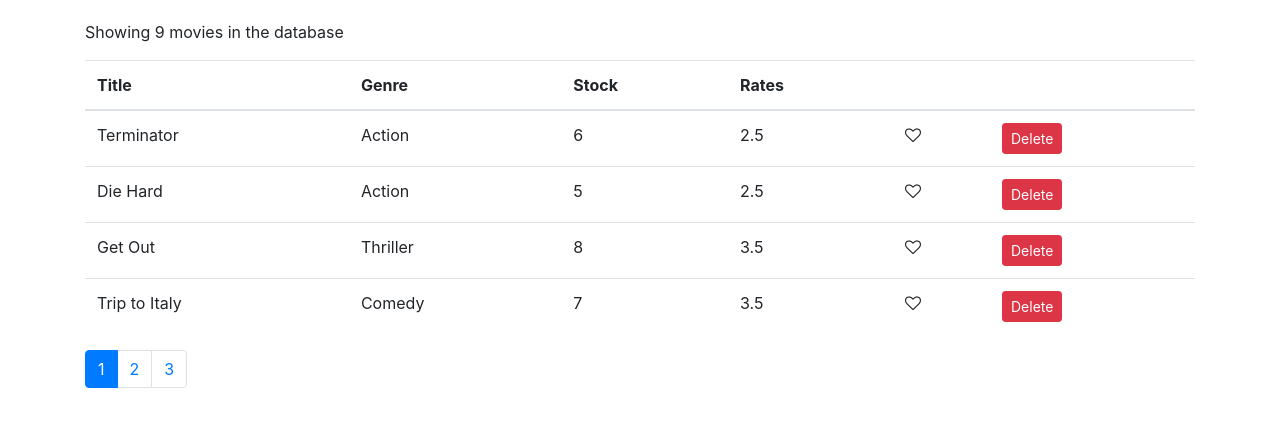
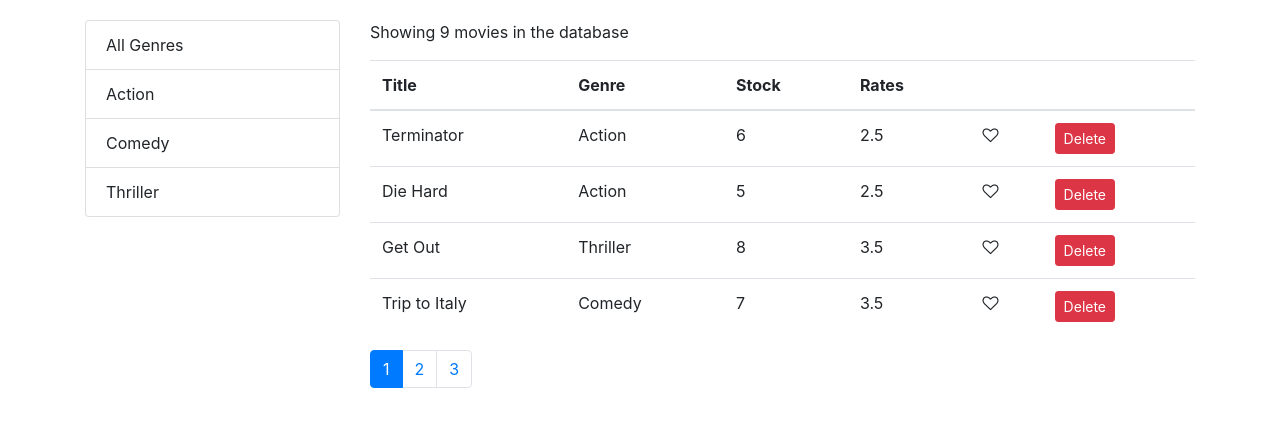
Before and after one commit to xDamneDx/Mastering-React, a React (Create React App) app in the folder vidly/: page / in a window 1280 px wide. Shown: the top 426 px of the page. Built offline with nearby package versions, Linux system fonts and the light colour scheme; the HTML template or start-up script is replaced by a standard one.

Commit message:
In the process of passing 'Pagination, Filtering and Sorting' chapter

```diff
--- a/vidly/package.json
+++ b/vidly/package.json
@@ -9,6 +9,7 @@
     "bootstrap": "^4.4.1",
     "font-awesome": "^4.7.0",
     "lodash": "^4.17.15",
+    "prop-types": "^15.7.2",
     "react": "^16.13.1",
     "react-dom": "^16.13.1",
     "react-scripts": "3.4.1"
--- /dev/null
+++ b/vidly/src/components/common/listGroup.jsx
@@ -0,0 +1,23 @@
+import React from 'react';
+
+const ListGroup = (props) => {
+  const { items, selectedItem, textProperty, valueProperty } = props;
+  return (
+    <ul className='list-group'>
+      {items.map(item => (
+        <li
+          key={item[valueProperty]}
+          className={item === selectedItem ? 'list-group-item active' : 'list-group-item'}
+          onClick={() => props.onItemSelect(item)}
+        >{item[textProperty]}
+        </li>))}
+    </ul>
+  );
+};
+
+ListGroup.defaultProps = {
+  textProperty: 'name',
+  valueProperty: '_id'
+};
+
+export default ListGroup;
--- a/vidly/src/components/movies.jsx
+++ b/vidly/src/components/movies.jsx
@@ -1,15 +1,24 @@
 import React, { Component } from 'react';
 import { getMovies } from '../services/fakeMovieService';
+import { getGenres } from '../services/fakeGenreService';
 import Like from './common/like';
 import Pagination from './common/pagination';
 import { paginate } from '../utils/paginate';
+import ListGoup from './common/listGroup';
 
 class Movies extends Component {
   state = {
-      movies: getMovies(),
+      movies: [],
+      genres: [],
       pageSize: 4,
       currentPage: 1
   }
+
+  componentDidMount() {
+    const genres = [{ name: 'All Genres' }, ...getGenres()];
+
+    this.setState({ movies: getMovies(), genres });
+  };
 
   handleLike = movie => {
     const movies = [...this.state.movies];
@@ -28,19 +37,32 @@
     this.setState({ currentPage: page });
   }
 
+  handleGenreSelect = genre => {
+    this.setState({ selectedGenre: genre, currentPage: 1 })
+  }
+
   render () {
     const { length: count } = this.state.movies;
-    const { pageSize, currentPage, movies: allMovies } = this.state;
+    const { pageSize, currentPage, movies: allMovies, selectedGenre } = this.state;
 
     if (count === 0) {
       return <p>There are no movies in the database</p>;
     }
 
-    const movies = paginate(allMovies, currentPage, pageSize);
+    const filtered = selectedGenre && selectedGenre._id ? allMovies.filter(movie => movie.genre._id === selectedGenre._id) : allMovies;
+    const movies = paginate(filtered, currentPage, pageSize);
 
     return (
-      <>
-        <p>Showing {count} movies in the database</p>
+      <div className="row">
+        <div className="col-3">
+          <ListGoup
+          items={this.state.genres}
+          selectedItem={this.state.selectedGenre}
+          onItemSelect={this.handleGenreSelect}
+          />
+        </div>
+        <div className="col">
+          <p>Showing {filtered.length} movies in the database</p>
           <table className='table'>
             <thead>
               <tr>
@@ -67,12 +89,13 @@
             </tbody>
           </table>
           <Pagination
-          itemsCount={count}
+            itemsCount={filtered.length}
             pageSize={pageSize}
             currentPage={currentPage}
             onPageChange={this.handlePageChange}
           />
-      </>
+        </div>
+      </div>
     );
   }
 }
```
Also changed, not shown: vidly/src/components/common/pagination.jsx (+8 -0 lines). Lines whose indentation alone changed are shown as unchanged.
